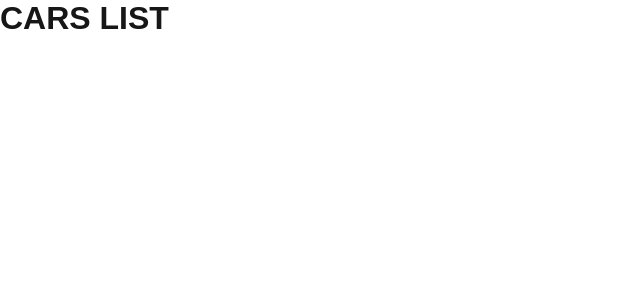
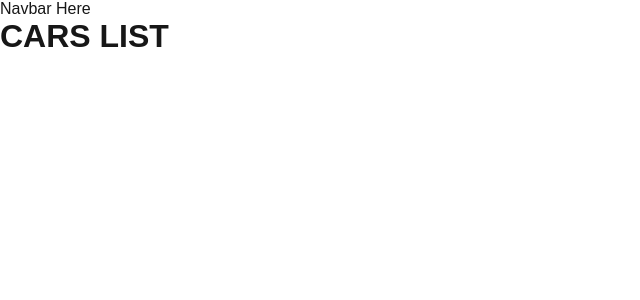
Before and after one commit to Chihiro88G/first-next-app, a Next.js app: page /cars in a window 1280 px wide. Shown: the top 300 px of the page, without its empty margins (0-640 px from the left). Built offline with nearby package versions, Linux system fonts and the light colour scheme.

Commit message:
added navbar ish and solved params to be awaited

```diff
--- a/src/app/cars/[id]/page.tsx
+++ b/src/app/cars/[id]/page.tsx
@@ -6,7 +6,8 @@ type CarProps = {
 };
 
 export default async function Car({ params }: CarProps) {
-  const req = await fetch(`http://localhost:3000/${params.id}.json`);
+  const { id } = await params;  // need to do this in newer version. params have to be awaited
+  const req = await fetch(`http://localhost:3000/${id}.json`);
   const car = await req.json();
 
   return <h1>SALUT {car.id} with {car.color} made in {car.made}</h1>;
--- a/src/app/layout.tsx
+++ b/src/app/layout.tsx
@@ -26,7 +26,8 @@ export default function RootLayout({
 }>) {
   return (
     <html lang="en">
-      <body className={`${geistSans.variable} ${geistMono.variable}`}>
+      <body className={`${geistSans.variable} ${geistMono.variable}`} suppressHydrationWarning={true}>
+        <div>Navbar Here</div>
         {children}
       </body>
     </html>
```
